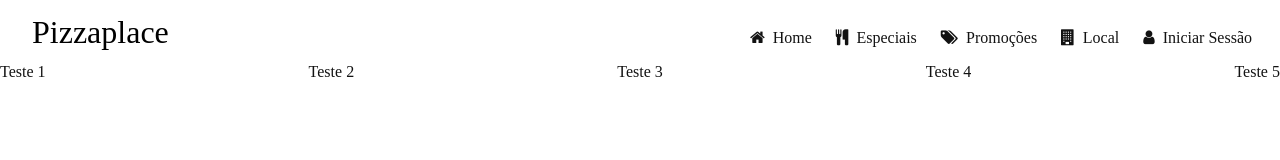
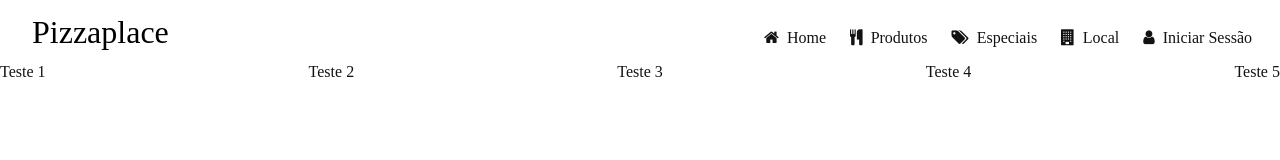
Before and after one commit to JPSCorreia/pizzaplace, a plain HTML site: page index.html in a window 1280 px wide. Drawn offline with Linux system fonts and the light colour scheme.

Commit message:
especiais

```diff
--- a/index.html
+++ b/index.html
@@ -21,11 +21,11 @@
         </a>
         <a href="#produtos" class="nav-button">
           <i class="fa fa-cutlery" aria-hidden="true"></i>
-          <span>Especiais</span>
+          <span>Produtos</span>
         </a>
         <a href="#especiais" class="nav-button">
           <i class="fa fa-tags" aria-hidden="true"></i>
-          <span>Promoções</span>
+          <span>Especiais</span>
         </a>
         <a href="#local" class="nav-button">
           <i class="fa fa-building" aria-hidden="true"></i>
```
